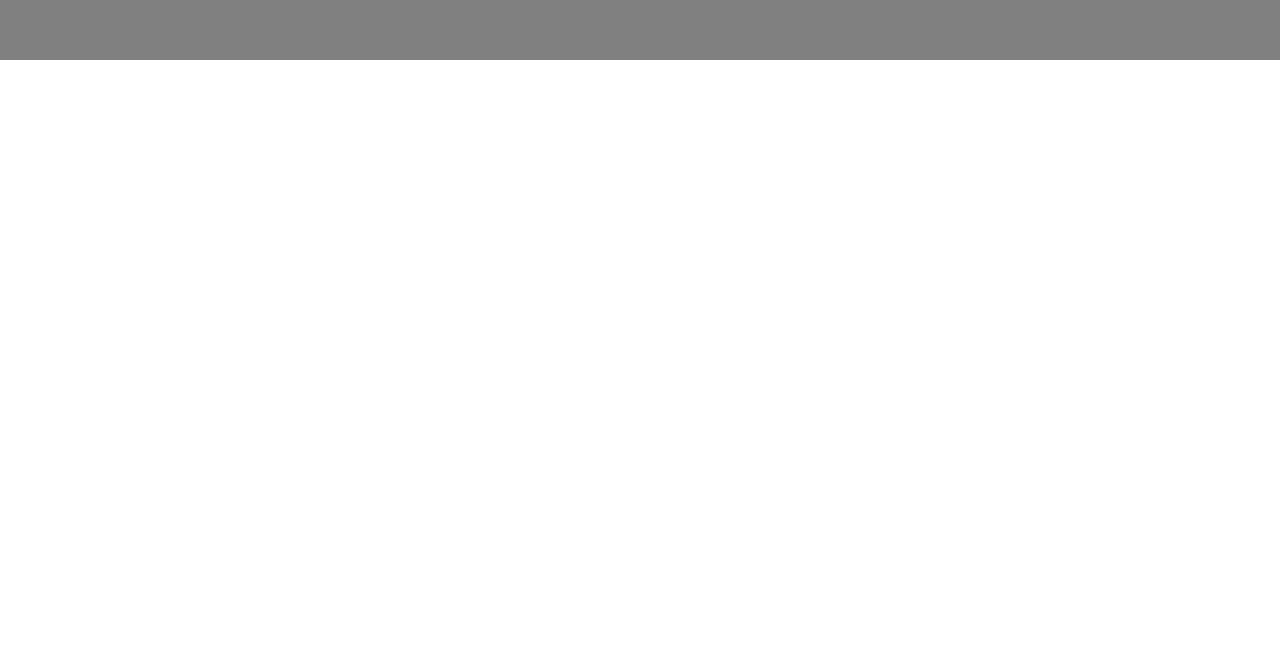
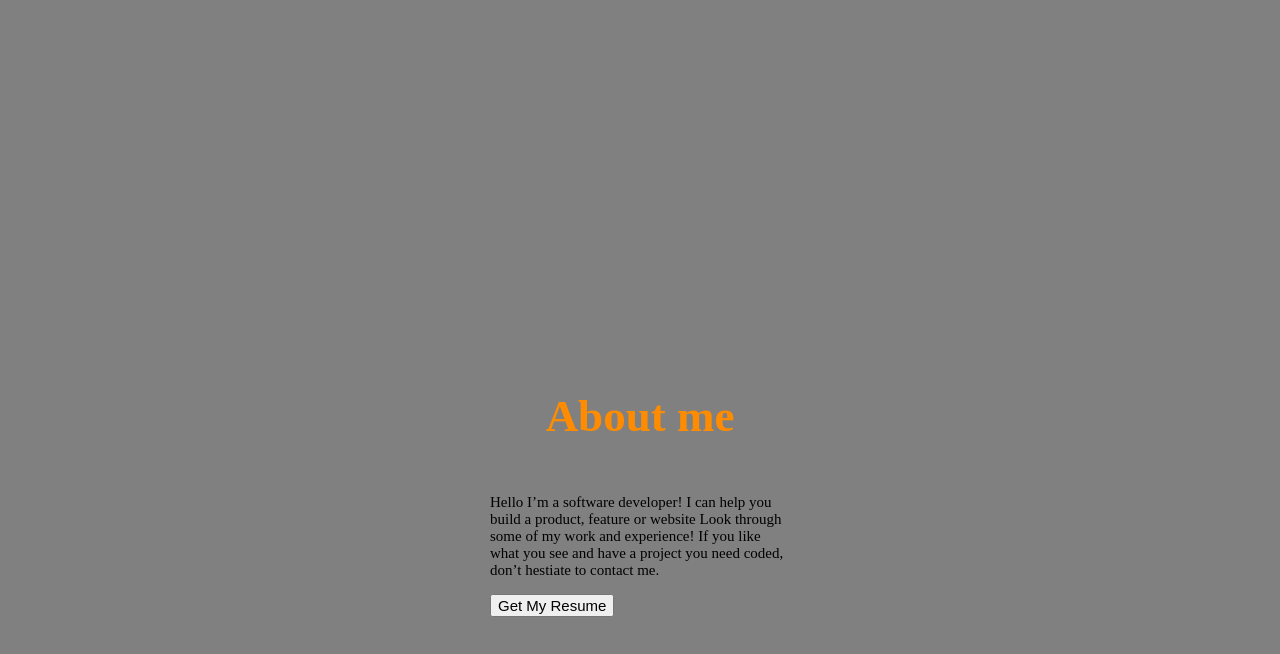
Before and after one commit to Retky/RetkyPortfolio, a React (Create React App) app: page / in a window 1280 px wide. Shown: the part 740-1394 px from the top of the page. Before the commit the page ends 800 px from the top, so only its background shows below. Built offline with nearby package versions, Linux system fonts and the light colour scheme.

Commit message:
Add 'About' base section

```diff
--- a/src/App.js
+++ b/src/App.js
@@ -1,12 +1,14 @@
 import React from 'react';
 import Nav from './components/Nav';
 import Landing from './components/Landing';
+import About from './components/About';
 import './App.scss';
 
 const App = () => (
   <div>
     <Nav />
     <Landing />
+    <About />
   </div>
 );
 
--- /dev/null
+++ b/src/components/About.jsx
@@ -0,0 +1,19 @@
+import React from 'react';
+import './About.scss';
+
+const About = () => (
+  <section id="about">
+    <div className="contWidth about">
+      <h2>About me</h2>
+      <p>
+        Hello I’m a software developer!
+        I can help you build a product, feature or website Look through some of my work and
+        experience!
+        If you like what you see and have a project you need coded, don’t hestiate to contact me.
+      </p>
+      <button type="button" name="resume">Get My Resume</button>
+    </div>
+  </section>
+);
+
+export default About;
--- /dev/null
+++ b/src/components/About.scss
@@ -0,0 +1,23 @@
+#about {
+  background: gray;
+  height: 100vh;
+}
+
+.about {
+  height: 100%;
+  box-sizing: border-box;
+  display: flex;
+  flex-direction: column;
+  justify-content: center;
+
+  button {
+    margin-right: auto;
+  }
+}
+
+
+h2 {
+  font-size: 3rem;
+  color: darkorange;
+  text-align: center;
+}
```
